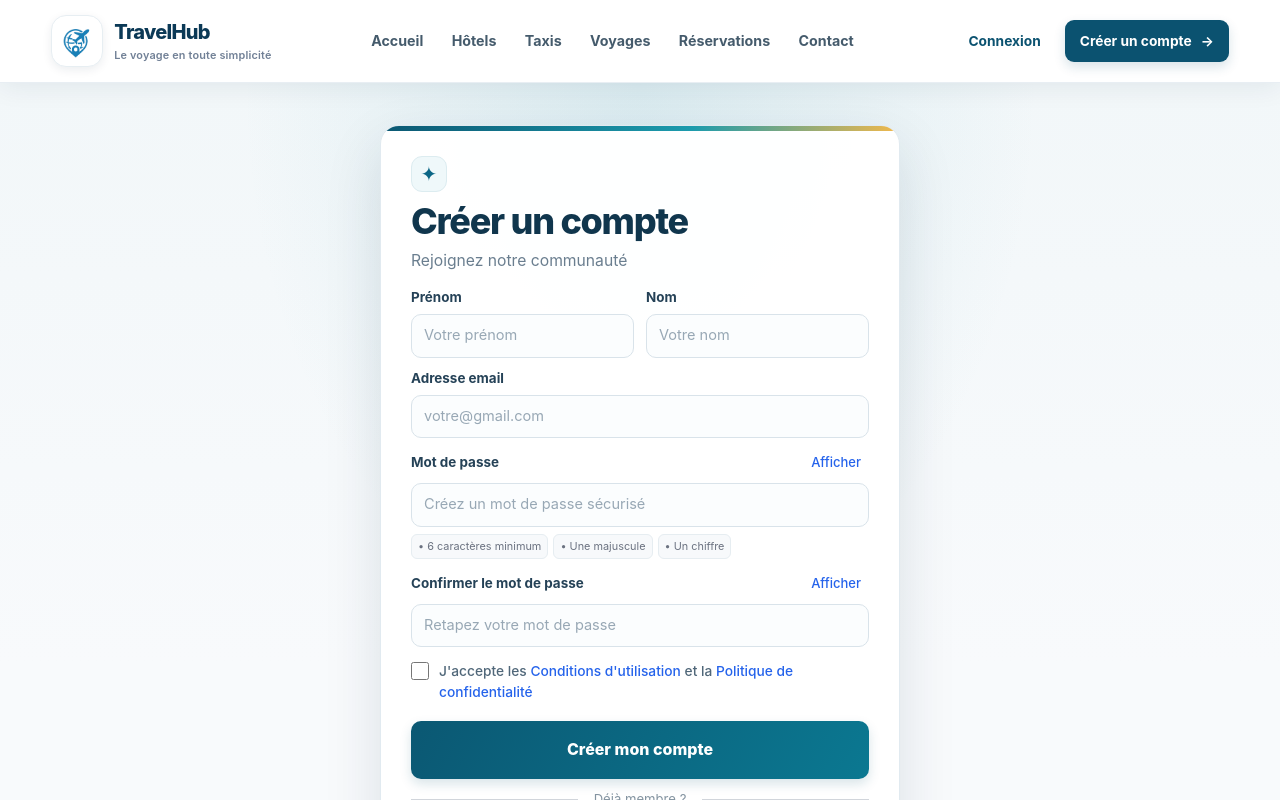
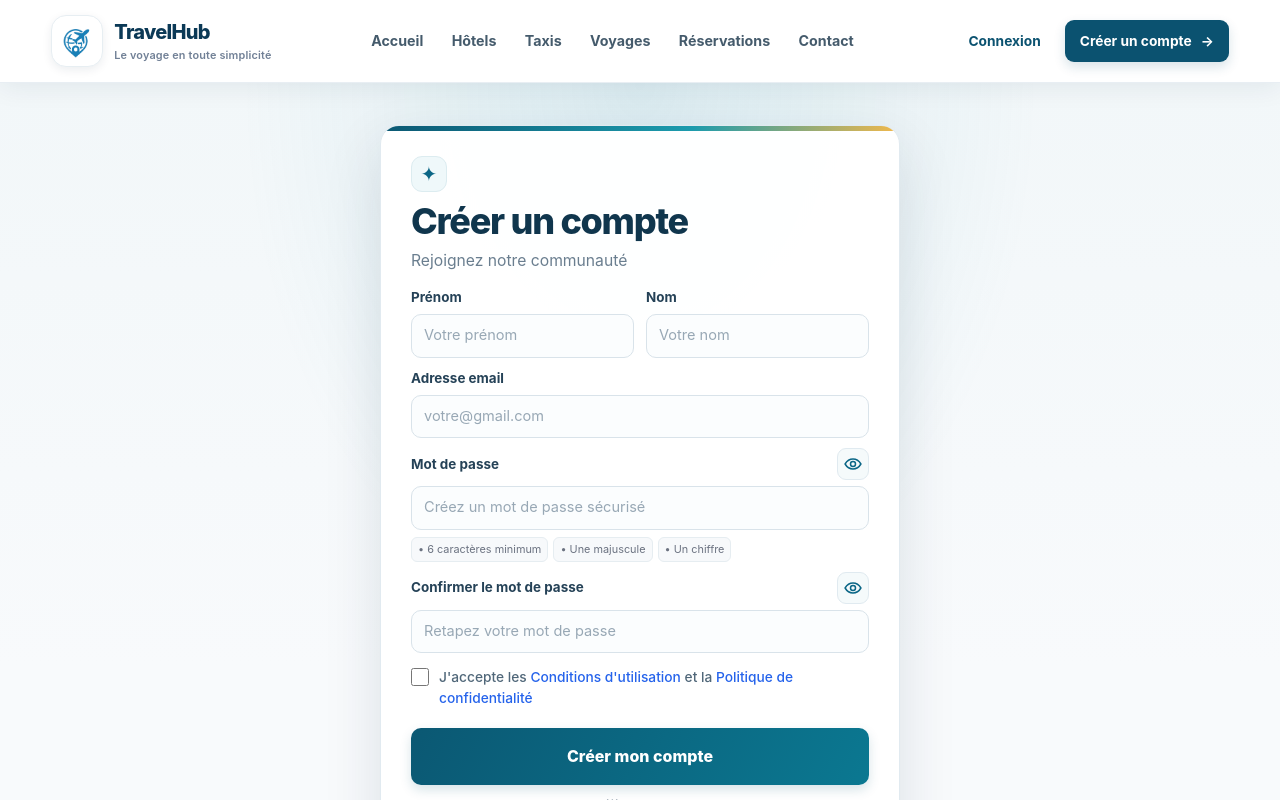
Before and after one commit to SaifEddineDev/projet-soa, a React (Create React App) app: page /register in a window 1280 px wide. Shown: the top 800 px of the page. Built offline with nearby package versions, Linux system fonts and the light colour scheme; no server answers.

Commit message:
Replace password visibility labels with eye icons

```diff
--- a/src/components/login/login.js
+++ b/src/components/login/login.js
@@ -303,9 +303,16 @@ const Login = ({ onForgotPassword, onSignup }) => {
               <button
                 type="button"
                 className="show-password-btn"
+                aria-label={showPassword ? 'Masquer le mot de passe' : 'Afficher le mot de passe'}
+                aria-pressed={showPassword}
+                title={showPassword ? 'Masquer le mot de passe' : 'Afficher le mot de passe'}
                 onClick={() => setShowPassword(!showPassword)}
               >
-                {showPassword ? 'Masquer' : 'Afficher'}
+                <svg viewBox="0 0 24 24" width="20" height="20" fill="none" stroke="currentColor" strokeWidth="1.8" strokeLinecap="round" strokeLinejoin="round" aria-hidden="true">
+                  <path d="M2.5 12s3.5-6 9.5-6 9.5 6 9.5 6-3.5 6-9.5 6-9.5-6-9.5-6Z" />
+                  <circle cx="12" cy="12" r="3" />
+                  {showPassword && <path d="m4 4 16 16" />}
+                </svg>
               </button>
             </div>
             <input
--- a/src/components/register/register.js
+++ b/src/components/register/register.js
@@ -220,9 +220,16 @@ const Register = ({ onRegister, onLogin }) => {
               <button
                 type="button"
                 className="show-password-btn"
+                aria-label={showPassword ? 'Masquer le mot de passe' : 'Afficher le mot de passe'}
+                aria-pressed={showPassword}
+                title={showPassword ? 'Masquer le mot de passe' : 'Afficher le mot de passe'}
                 onClick={() => setShowPassword(!showPassword)}
               >
-                {showPassword ? 'Masquer' : 'Afficher'}
+                <svg viewBox="0 0 24 24" width="20" height="20" fill="none" stroke="currentColor" strokeWidth="1.8" strokeLinecap="round" strokeLinejoin="round" aria-hidden="true">
+                  <path d="M2.5 12s3.5-6 9.5-6 9.5 6 9.5 6-3.5 6-9.5 6-9.5-6-9.5-6Z" />
+                  <circle cx="12" cy="12" r="3" />
+                  {showPassword && <path d="m4 4 16 16" />}
+                </svg>
               </button>
             </div>
             <input
@@ -259,9 +266,16 @@ const Register = ({ onRegister, onLogin }) => {
               <button
                 type="button"
                 className="show-password-btn"
+                aria-label={showConfirmPassword ? 'Masquer la confirmation du mot de passe' : 'Afficher la confirmation du mot de passe'}
+                aria-pressed={showConfirmPassword}
+                title={showConfirmPassword ? 'Masquer le mot de passe' : 'Afficher le mot de passe'}
                 onClick={() => setShowConfirmPassword(!showConfirmPassword)}
               >
-                {showConfirmPassword ? 'Masquer' : 'Afficher'}
+                <svg viewBox="0 0 24 24" width="20" height="20" fill="none" stroke="currentColor" strokeWidth="1.8" strokeLinecap="round" strokeLinejoin="round" aria-hidden="true">
+                  <path d="M2.5 12s3.5-6 9.5-6 9.5 6 9.5 6-3.5 6-9.5 6-9.5-6-9.5-6Z" />
+                  <circle cx="12" cy="12" r="3" />
+                  {showConfirmPassword && <path d="m4 4 16 16" />}
+                </svg>
               </button>
             </div>
             <input
--- a/src/site-polish.css
+++ b/src/site-polish.css
@@ -314,7 +314,22 @@ img { max-width: 100%; }
 .main-content .register-container .hint.valid { border-color: #b8ead6; color: #087c5a; background: #f0fbf6; }
 .main-content .login-button, .main-content .register-button { min-height: 44px; margin-top: 1px; border-radius: 10px; color: #fff; background: linear-gradient(120deg, #0b5873, #0b7891); box-shadow: 0 5px 12px rgba(11,88,115,.16); font-weight: 800; }
 .main-content .login-button:hover:not(:disabled), .main-content .register-button:hover:not(:disabled) { transform: translateY(-1px); background: linear-gradient(120deg, #08465f, #09657b); box-shadow: 0 10px 22px rgba(11,88,115,.23); }
-.main-content .login-container .show-password-btn { color: #0b6686; font-weight: 700; }
+.main-content .login-container .show-password-btn, .main-content .register-container .show-password-btn {
+  display: inline-grid;
+  width: 32px;
+  height: 32px;
+  flex: 0 0 32px;
+  place-items: center;
+  padding: 0;
+  border: 1px solid #e0eaf0;
+  border-radius: 9px;
+  color: #0b6686;
+  background: #f5fafb;
+  line-height: 1;
+  transition: color .18s ease, border-color .18s ease, background .18s ease;
+}
+.main-content .login-container .show-password-btn:hover, .main-content .register-container .show-password-btn:hover { border-color: #b9d3dc; color: #08465f; background: #eaf5f7; }
+.main-content .login-container .show-password-btn:focus-visible, .main-content .register-container .show-password-btn:focus-visible { outline: 3px solid rgba(11,120,145,.2); outline-offset: 2px; }
 .main-content .login-container .demo-login-container { margin-top: 0; padding: 11px; border: 1px solid #e5edf2; border-radius: 11px; background: #f8fbfc; }
 .main-content .login-container .demo-title { margin-bottom: 7px; color: #52697b; font-size: .78rem; }
 .main-content .login-container .demo-buttons { gap: 6px; margin-bottom: 0; }
```
